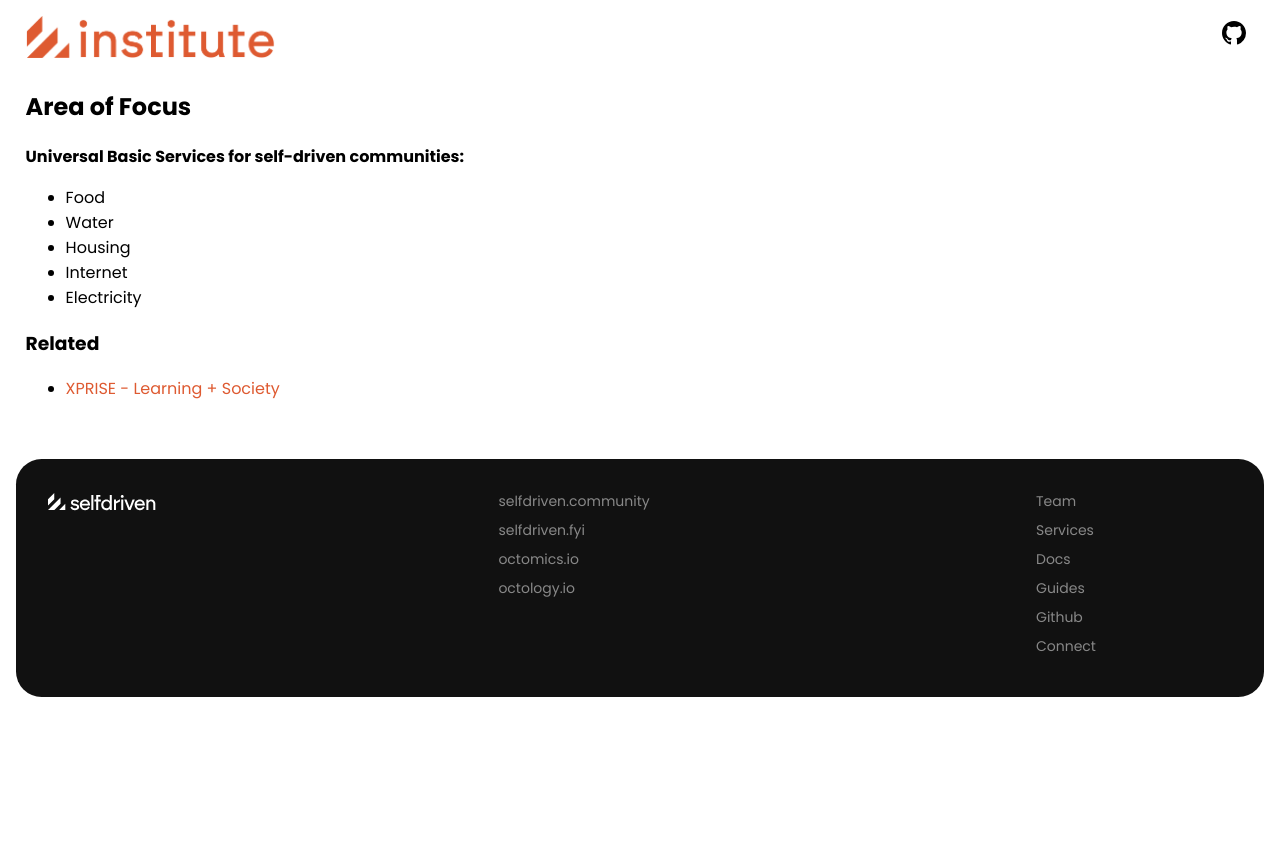
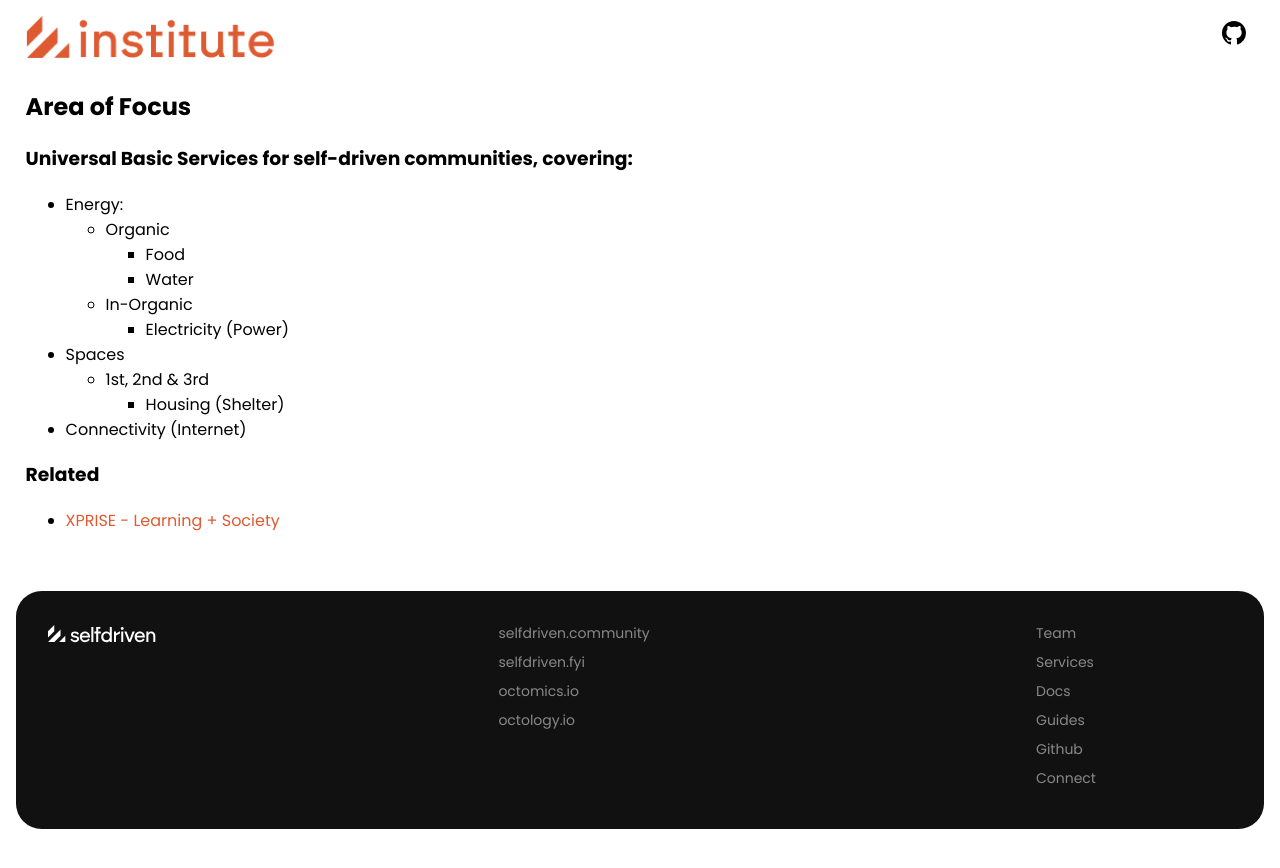
Before and after one commit to selfdriven-foundation/selfdriven-institute, a Jekyll site: the page built from docs/pages/research-areas-of-focus-universal-basic-services.md, in a window 1280 px wide. Shown: the top 868 px of the page. Built offline with Jekyll 4.4.1, drawn with Linux system fonts in a browser that asks for light colours.

Commit message:
Update research-areas-of-focus-universal-basic-services.md

```diff
--- a/docs/pages/research-areas-of-focus-universal-basic-services.md
+++ b/docs/pages/research-areas-of-focus-universal-basic-services.md
@@ -7,13 +7,18 @@ description: "selfdriven Institute — research into Universal Basic Services."
 
 ## Area of Focus
 
-**Universal Basic Services for self-driven communities:**
+### Universal Basic Services for self-driven communities, covering:
 
-- Food
-- Water
-- Housing
-- Internet
-- Electricity
+- Energy:
+    - Organic
+        - Food
+        - Water
+    - In-Organic
+        - Electricity (Power)
+- Spaces
+    - 1st, 2nd & 3rd
+        - Housing (Shelter)
+- Connectivity (Internet)
 
 ### Related
 
```
